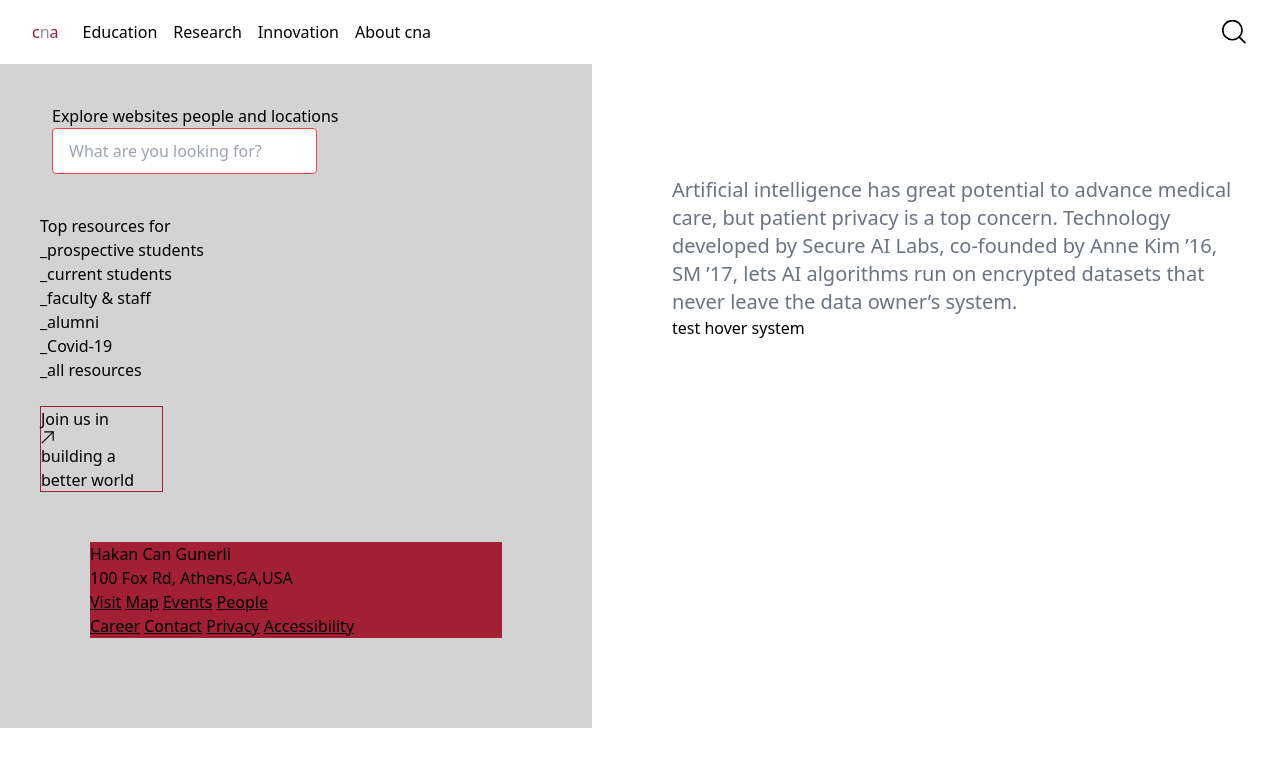
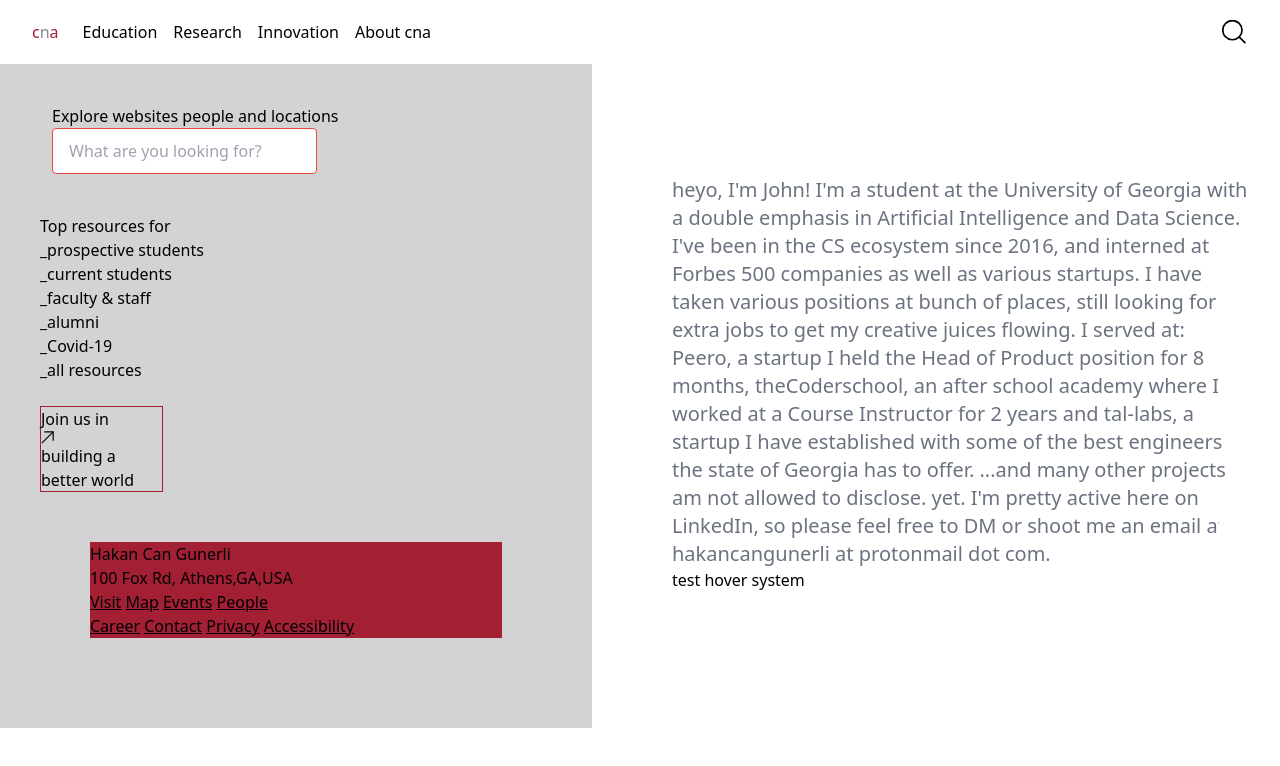
Before and after one commit to 63616e/hakancangunerli.com-old, a Next.js app: page / in a window 1280 px wide. Shown: the top 766 px of the page. Built offline with nearby package versions, Linux system fonts and the light colour scheme.

Commit message:
added linkedin

```diff
--- a/pages/index.js
+++ b/pages/index.js
@@ -152,11 +152,21 @@ export default function Home() {
                       </span>
                     </h1>
                     <p className="mt-3 text-base text-gray-500 sm:mt-5 sm:text-lg sm:max-w-xl sm:mx-auto md:mt-5 md:text-xl lg:mx-0">
-                      Artificial intelligence has great potential to advance
-                      medical care, but patient privacy is a top concern.
-                      Technology developed by Secure AI Labs, co-founded by Anne
-                      Kim ’16, SM ’17, lets AI algorithms run on encrypted
-                      datasets that never leave the data owner’s system.
+                      heyo, I'm John! I'm a student at the University of Georgia
+                      with a double emphasis in Artificial Intelligence and Data
+                      Science. I've been in the CS ecosystem since 2016, and
+                      interned at Forbes 500 companies as well as various
+                      startups. I have taken various positions at bunch of
+                      places, still looking for extra jobs to get my creative
+                      juices flowing. I served at: Peero, a startup I held the
+                      Head of Product position for 8 months, theCoderschool, an
+                      after school academy where I worked at a Course Instructor
+                      for 2 years and tal-labs, a startup I have established
+                      with some of the best engineers the state of Georgia has
+                      to offer. ...and many other projects I am not allowed to
+                      disclose. yet. I'm pretty active here on LinkedIn, so
+                      please feel free to DM or shoot me an email at
+                      hakancangunerli at protonmail dot com.
                     </p>
 
                     <ReactTooltip
```
